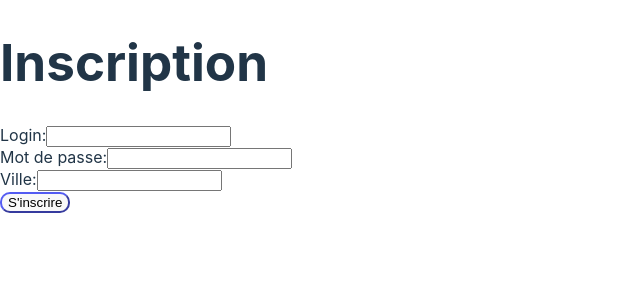
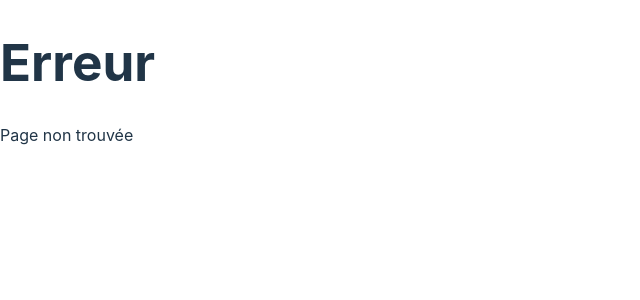
Before and after one commit to lignix/amazing-site-vente, a React (Vite) app in the folder src/main/resources/static/: page / in a window 1280 px wide. Before the commit this address led to /signup. Shown: the top 300 px of the page, without its empty margins (0-640 px from the left). Built offline with nearby package versions, Linux system fonts and the light colour scheme.

Commit message:
Feat : 404 page when no route match

```diff
--- a/src/main/resources/static/src/App.tsx
+++ b/src/main/resources/static/src/App.tsx
@@ -1,18 +1,14 @@
 import React from "react";
-import {
-  BrowserRouter as Router,
-  Route,
-  Routes,
-  Navigate,
-} from "react-router-dom";
+import { BrowserRouter as Router, Route, Routes } from "react-router-dom";
 import SignupPage from "./pages/SignUpPage";
+import NotFoundPage from "./pages/NotFoundPage";
 
 const App: React.FC = () => {
   return (
     <Router>
       <Routes>
         <Route path="/signup" element={<SignupPage />} />
-        <Route path="*" element={<Navigate to="/signup" />} />{" "}
+        <Route path="*" element={<NotFoundPage />} />{" "}
         {/* Redirect to signup page */}
       </Routes>
     </Router>
--- /dev/null
+++ b/src/main/resources/static/src/pages/NotFoundPage.tsx
@@ -0,0 +1,10 @@
+const NotFoundPage: React.FC = () => {
+  return (
+    <div>
+      <h1>Erreur</h1>
+      <p>Page non trouvée</p>
+    </div>
+  );
+};
+
+export default NotFoundPage;
```
